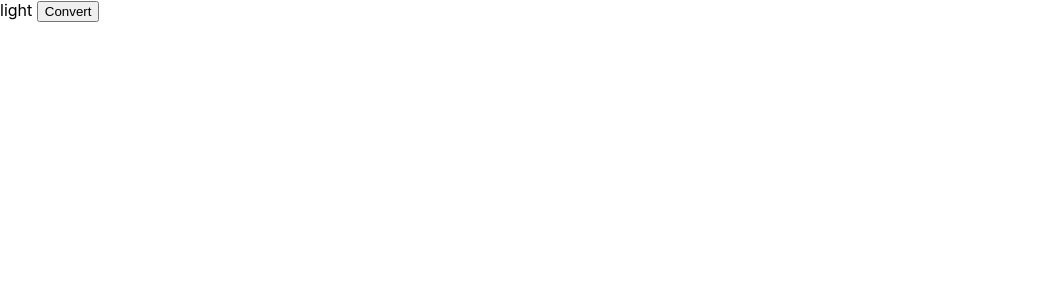
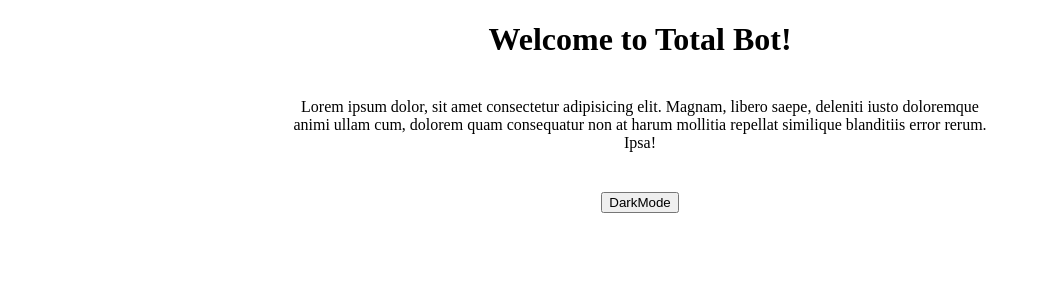
Before and after one commit to Dropidea/Ubot-frontend, a Next.js app in the folder landing-page/: page / in a window 1280 px wide. Shown: the top 300 px of the page, without its empty margins (0-1048 px from the left). Built offline with nearby package versions, Linux system fonts and the light colour scheme.

Commit message:
Add SASS for styling + init Global variables + convert colors between dark and light mode

```diff
--- a/landing-page/Context/ThemeContext.tsx
+++ b/landing-page/Context/ThemeContext.tsx
@@ -13,15 +13,22 @@ export const ThemeContext = createContext<Theme | null>(null);
 const ThemeProvider = ({ children }) => {
   useEffect(() => {
     //if the user have theme in localstorge then ok , else make it light
+
     let initialState =
       JSON.parse(window.localStorage.getItem('theme') as string) || 'light';
+
+    //the global state for access it from app.
     setTheme(initialState);
   }, []);
-  //the global state for access it from app.
+
   const [theme, setTheme] = useState<string>('');
 
   //If the state change , change it in localstorge also
   useEffect(() => {
+    //in init reneder this code will run (Look '21' line) , so Do Nothing!
+    if (!theme) return;
+
+    //Wher user convert the mode
     localStorage.setItem('theme', JSON.stringify(theme));
   }, [theme]);
 
--- a/landing-page/components/HomeComponent.tsx
+++ b/landing-page/components/HomeComponent.tsx
@@ -4,11 +4,16 @@ const HomeComponent = () => {
   const { theme, setTheme } = useContext(ThemeContext);
 
   return (
-    <div>
-      {theme}{' '}
-      <button onClick={() => setTheme(theme === 'dark' ? 'light' : 'dark')}>
-        {' '}
-        Convert{' '}
+    <div className="app">
+      <h1 className=" text ">Welcome to Total Bot!</h1>
+      <article className=" text wrapper ">
+        Lorem ipsum dolor, sit amet consectetur adipisicing elit. Magnam, libero
+        saepe, deleniti iusto doloremque animi ullam cum, dolorem quam
+        consequatur non at harum mollitia repellat similique blanditiis error
+        rerum. Ipsa!
+      </article>
+      <button onClick={() => setTheme(theme === 'light' ? 'dark' : 'light')}>
+        {theme === 'light' ? 'DarkMode' : 'LightMode'}
       </button>
     </div>
   );
--- a/landing-page/package.json
+++ b/landing-page/package.json
@@ -12,7 +12,8 @@
   "dependencies": {
     "next": "12.3.1",
     "react": "18.2.0",
-    "react-dom": "18.2.0"
+    "react-dom": "18.2.0",
+    "sass": "^1.55.0"
   },
   "devDependencies": {
     "@types/node": "^18.8.0",
--- a/landing-page/pages/_app.tsx
+++ b/landing-page/pages/_app.tsx
@@ -1,7 +1,12 @@
-import '../styles/globals.css';
+import ThemeProvider from '../Context/ThemeContext';
+import './../styles/index.scss';
 
 function MyApp({ Component, pageProps }) {
-  return <Component {...pageProps} />;
+  return (
+    <ThemeProvider>
+      <Component {...pageProps} />
+    </ThemeProvider>
+  );
 }
 
 export default MyApp;
--- a/landing-page/pages/index.tsx
+++ b/landing-page/pages/index.tsx
@@ -1,9 +1,12 @@
+import { useContext } from 'react';
 import HomeComponent from '../components/HomeComponent';
 import ThemeProvider from '../Context/ThemeContext';
+import { ThemeContext } from '../Context/ThemeContext';
 export default function Home() {
+  const { theme } = useContext(ThemeContext);
   return (
-    <ThemeProvider>
+    <main className={theme === 'dark' ? 'dark' : ''}>
       <HomeComponent />
-    </ThemeProvider>
+    </main>
   );
 }
--- /dev/null
+++ b/landing-page/styles/base/_base.css
@@ -0,0 +1 @@
+main{--text: #000;--background: rgb(255, 255, 255)}main.dark{--text: #fff;--background: #000}
--- /dev/null
+++ b/landing-page/styles/base/_base.scss
@@ -0,0 +1,10 @@
+//Same variabels but deffirent values depnd on the dark className
+main {
+  --text: #000;
+  --background: rgb(255, 255, 255);
+}
+
+main.dark {
+  --text: #fff;
+  --background: #000;
+}
--- /dev/null
+++ b/landing-page/styles/components/_Home.css
@@ -0,0 +1 @@
+.btn{background-color:var(--c-tile)}.wrapper{max-width:700px;margin:2.5rem auto}.app{min-height:100vh;background-color:var(--background);text-align:center}.text{color:var(--text)}
--- /dev/null
+++ b/landing-page/styles/components/_Home.scss
@@ -0,0 +1,15 @@
+.btn {
+  background-color: var(--c-tile);
+}
+.wrapper {
+  max-width: 700px;
+  margin: 2.5rem auto;
+}
+.app {
+  min-height: 100vh;
+  background-color: var(--background);
+  text-align: center;
+}
+.text {
+  color: var(--text);
+}
--- a/landing-page/styles/globals.css
+++ /dev/null
@@ -1,26 +0,0 @@
-html,
-body {
-  padding: 0;
-  margin: 0;
-  font-family: -apple-system, BlinkMacSystemFont, Segoe UI, Roboto, Oxygen,
-    Ubuntu, Cantarell, Fira Sans, Droid Sans, Helvetica Neue, sans-serif;
-}
-
-a {
-  color: inherit;
-  text-decoration: none;
-}
-
-* {
-  box-sizing: border-box;
-}
-
-@media (prefers-color-scheme: dark) {
-  html {
-    color-scheme: dark;
-  }
-  body {
-    color: white;
-    background: black;
-  }
-}
--- /dev/null
+++ b/landing-page/styles/index.css
@@ -0,0 +1 @@
+.btn{background-color:var(--c-tile)}main{--c-primary: #8c41fe;--c-secondary: #9d88b2;--c-codezone: #506b9e;--c-background: #ffffff;--c-gray-dark: #9d88b2;--c-gray-md: #a4b6e1;--c-gray-light: #d8e4f2;--c-gray-lighter: #f9f9f9;--c-black: #55595c;--c-pink: #6206ec;--c-body: #fff;--shadow: 0 4px 40px 5px rgba(16, 137, 255, 0.05);--c-tile: #fff;--c-border: #d8e4f2;--c-formInput: #f9f9f9;--c-formInput-alt: #fff;--c-formLabel: #25396f;--c-darkblue: #25396f;--c-verified: #1d9bf0;--c-lightblue: #1d9bf0}main.dark{--c-body: #121212;--c-background: #181717;--c-tile: #121212;--c-gray-md: #888888;--c-black: rgb(218, 214, 214);--c-secondary: #eaeaea;--c-border: #2a2a2a;--c-formInput: #2a2a2a;--c-formInput-alt: #2a2a2a;--c-formLabel: #f9f9f9;--c-verified: #fff;--shadow: none}
--- /dev/null
+++ b/landing-page/styles/index.scss
@@ -0,0 +1,2 @@
+@import 'components/Home';
+@import 'base/base';
```
Also changed, not shown: 1 other file (tests, documents, lock files or other folders).
